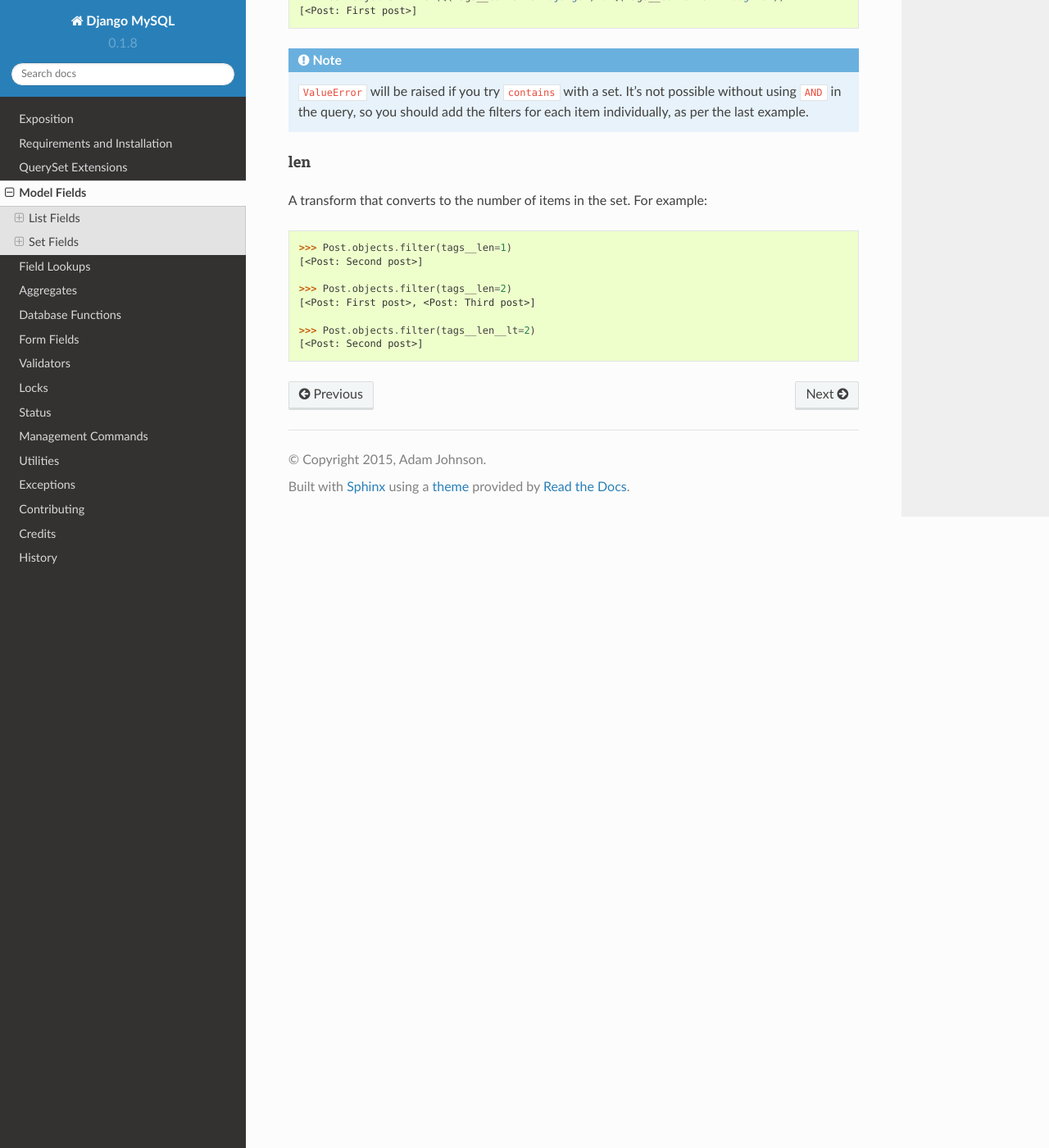
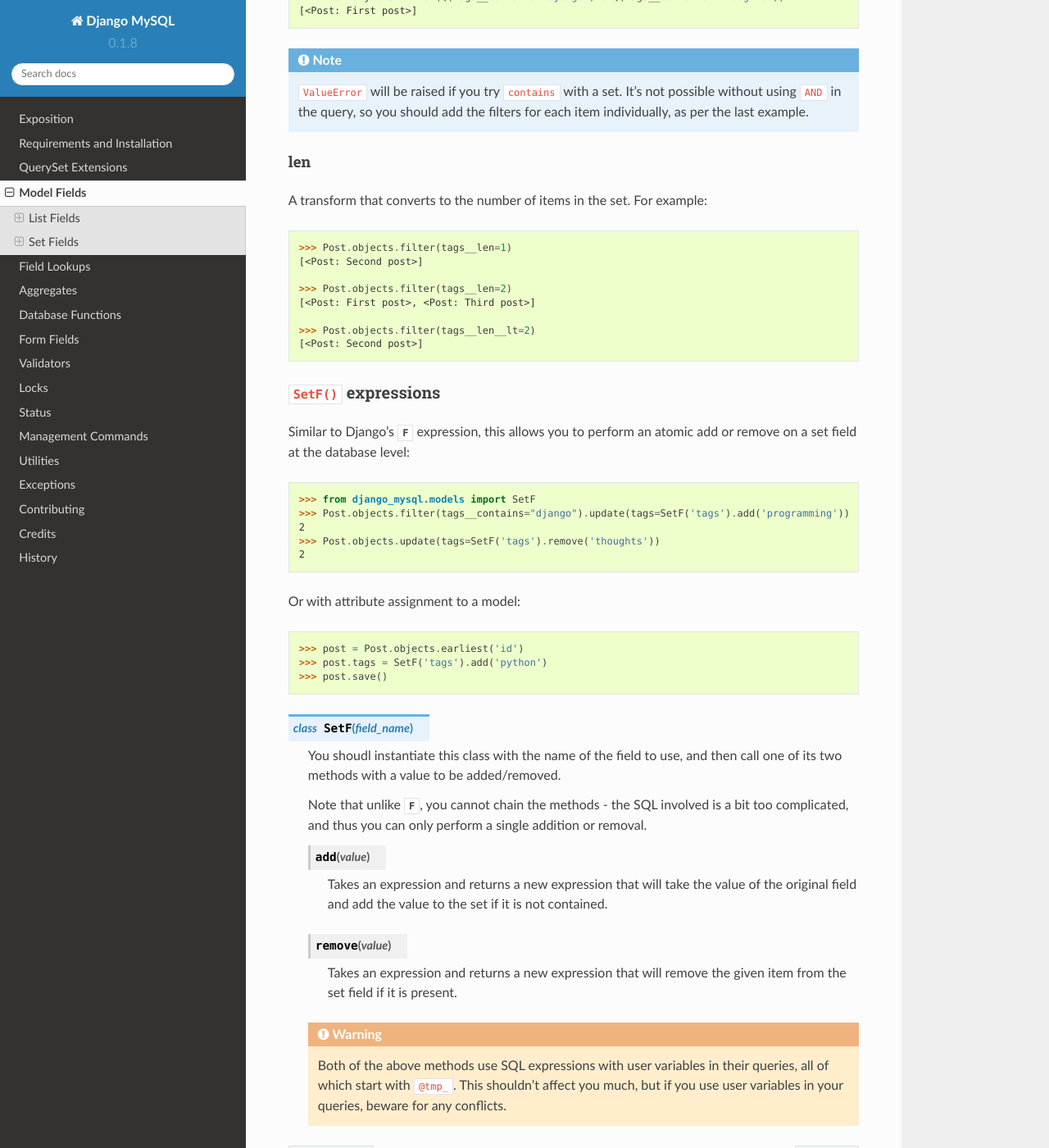
Before and after one commit to adamchainz/django-mysql, a Sphinx documentation site: the page built from docs/model_fields.rst, in a window 1280 px wide and 1400 px high, scrolled down 4941 px. Shown: the whole window at 82% size. Built offline with Sphinx 7.4.7 and the Read the Docs theme 2.0.0, drawn with Linux system fonts in a browser that asks for light colours.

Commit message:
SetF docs

```diff
--- a/docs/model_fields.rst
+++ b/docs/model_fields.rst
@@ -290,3 +290,50 @@ A transform that converts to the number of items in the set. For example::
 
     >>> Post.objects.filter(tags__len__lt=2)
     [<Post: Second post>]
+
+
+``SetF()`` expressions
+----------------------
+
+Similar to Django's :class:`~django.db.models.F` expression, this
+allows you to perform an atomic add or remove on a set field at the database
+level::
+
+    >>> from django_mysql.models import SetF
+    >>> Post.objects.filter(tags__contains="django").update(tags=SetF('tags').add('programming'))
+    2
+    >>> Post.objects.update(tags=SetF('tags').remove('thoughts'))
+    2
+
+Or with attribute assignment to a model::
+
+    >>> post = Post.objects.earliest('id')
+    >>> post.tags = SetF('tags').add('python')
+    >>> post.save()
+
+.. class:: SetF(field_name)
+
+    You shoudl instantiate this class with the name of the field to use, and
+    then call one of its two methods with a value to be added/removed.
+
+    Note that unlike :class:`~django.db.models.F`, you cannot chain
+    the methods - the SQL involved is a bit too complicated, and thus you can
+    only perform a single addition or removal.
+
+    .. method:: add(value)
+
+        Takes an expression and returns a new expression that will take the
+        value of the original field and add the value to the set if it is not
+        contained.
+
+    .. method:: remove(value)
+
+        Takes an expression and returns a new expression that will remove the
+        given item from the set field if it is present.
+
+    .. warning::
+
+        Both of the above methods use SQL expressions with user variables in
+        their queries, all of which start with ``@tmp_``. This shouldn't affect
+        you much, but if you use user variables in your queries, beware for
+        any conflicts.
```
